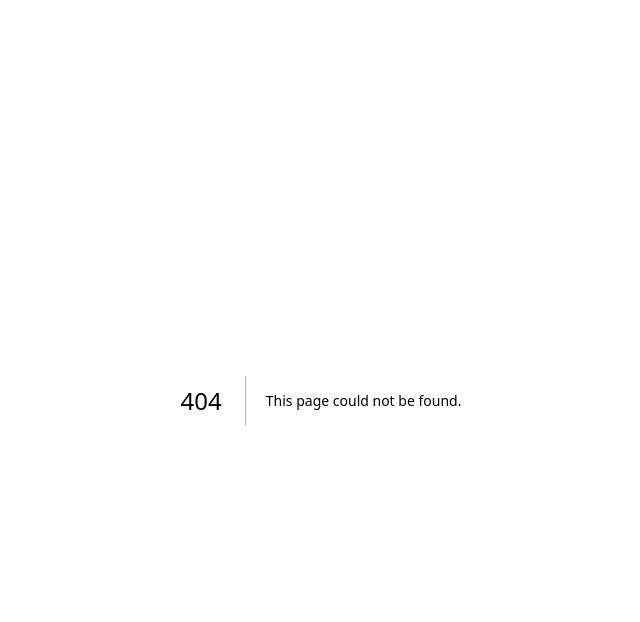
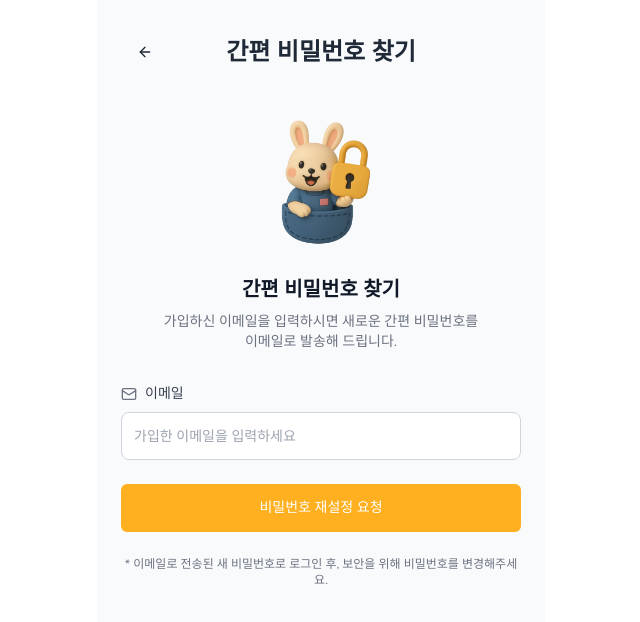
Before and after one commit to Team-Tokkit/Tokkit-Client, a Next.js app: page /merchant/mypage/reset-simple-password in a window 1280 px wide. Before the commit this address had no page. Shown: the top 622 px of the page, without its empty margins (319-959 px from the left). Built offline with nearby package versions, Linux system fonts and the light colour scheme; no server answers.

Commit message:
feat: 간편 비밀번호 초기화 페이지 구현 및 api 연동

```diff
--- /dev/null
+++ b/app/merchant/mypage/reset-simple-password/api/reset-simple-password.ts
@@ -0,0 +1,15 @@
+import { getApiUrl } from "@/lib/getApiUrl"
+import { fetchWithAuth } from "@/lib/fetchWithAuth"
+
+const API_URL = getApiUrl()
+
+// 임시 비밀번호 발송 요청
+export async function sendSimplePasswordResetEmail(email: string): Promise<void> {
+    const res = await fetchWithAuth(`${API_URL}/api/merchants/find-simple-password?email=${encodeURIComponent(email)}`, {
+        method: "POST",
+    })
+
+    if (!res.ok) {
+        throw new Error("임시 비밀번호 발송에 실패했습니다.")
+    }
+}
--- /dev/null
+++ b/app/merchant/mypage/reset-simple-password/components/ResetPinComplete.tsx
@@ -0,0 +1,36 @@
+"use client"
+
+import { CheckCircle } from "lucide-react"
+import { motion } from "framer-motion"
+import { Button } from "@/components/ui/button"
+
+interface Props {
+    email: string
+    onDone: () => void
+}
+
+export default function ResetPinComplete({ email, onDone }: Props) {
+    return (
+        <motion.div
+            initial={{ opacity: 0, y: 10 }}
+            animate={{ opacity: 1, y: 0 }}
+            exit={{ opacity: 0, y: -10 }}
+            transition={{ duration: 0.3 }}
+            className="text-center"
+        >
+            <img src="/images/bunny-complete.png" alt="Security Mascot" className="mx-auto mb-6 w-1/2" />
+
+            <h2 className="text-xl font-bold mb-2 text-[#111827]">이메일 발송 완료</h2>
+            <p className="text-[#666666] mb-4 max-w-xs mx-auto">
+                {email}로 새로운 간편 비밀번호가 발송되었습니다. 이메일을 확인해주세요.
+            </p>
+            <p className="text-sm text-[#666666] mb-8 max-w-xs mx-auto">
+                이메일이 도착하지 않았다면 스팸함을 확인하시거나 잠시 후 다시 시도해주세요.
+            </p>
+
+            <Button className="w-full h-12 bg-[#FFB020] hover:bg-[#FF9500] text-white" onClick={onDone}>
+                마이페이지로 돌아가기
+            </Button>
+        </motion.div>
+    )
+}
--- /dev/null
+++ b/app/merchant/mypage/reset-simple-password/components/ResetPinForm.tsx
@@ -0,0 +1,52 @@
+"use client"
+
+import { FormEvent } from "react"
+import { Mail, Loader2 } from "lucide-react"
+import { Input } from "@/components/ui/input"
+import { Label } from "@/components/ui/label"
+import { Button } from "@/components/ui/button"
+
+interface Props {
+    email: string
+    setEmail: (email: string) => void
+    onSubmit: (e: FormEvent) => void
+    loading: boolean
+}
+
+export default function ResetPinForm({ email, setEmail, onSubmit, loading }: Props) {
+    return (
+        <form onSubmit={onSubmit} className="space-y-6">
+            <div className="space-y-2 text-left">
+                <Label htmlFor="email" className="text-sm font-medium text-gray-700 flex items-center">
+                    <Mail className="h-4 w-4 mr-2 text-gray-500" />
+                    이메일
+                </Label>
+                <Input
+                    id="email"
+                    type="email"
+                    value={email}
+                    onChange={(e) => setEmail(e.target.value)}
+                    placeholder="가입한 이메일을 입력하세요"
+                    required
+                    disabled={loading}
+                    className="h-12 rounded-lg border-gray-300 focus:border-[#FFB020] focus:ring-[#FFB020]"
+                />
+            </div>
+
+            <Button
+                type="submit"
+                className="w-full h-12 bg-[#FFB020] hover:bg-[#FF9500] text-white"
+                disabled={loading}
+            >
+                {loading ? (
+                    <>
+                        <Loader2 className="h-4 w-4 mr-2 animate-spin" />
+                        처리 중...
+                    </>
+                ) : (
+                    "비밀번호 재설정 요청"
+                )}
+            </Button>
+        </form>
+    )
+}
--- /dev/null
+++ b/app/merchant/mypage/reset-simple-password/components/ResetPinHeader.tsx
@@ -0,0 +1,21 @@
+"use client"
+
+import { useRouter } from "next/navigation"
+import { ArrowLeft } from "lucide-react"
+import { Button } from "@/components/ui/button"
+
+export default function ResetPinHeader() {
+    const router = useRouter()
+
+    return (
+        <header className="bg-[#F9FAFB] p-5 pt-8 pb-6">
+            <div className="flex items-center justify-between mb-4 px-2">
+                <Button variant="ghost" size="icon" onClick={() => router.push("/mypage/change-pin")}>
+                    <ArrowLeft className="h-5 w-5" />
+                </Button>
+                <h1 className="text-2xl font-bold">간편 비밀번호 찾기</h1>
+                <div className="w-10" />
+            </div>
+        </header>
+    )
+}
--- /dev/null
+++ b/app/merchant/mypage/reset-simple-password/page.tsx
@@ -0,0 +1,109 @@
+"use client"
+
+import { useState } from "react"
+import { useRouter } from "next/navigation"
+import { motion } from "framer-motion"
+import { toast } from "@/hooks/use-toast"
+import Image from "next/image"
+import { sendSimplePasswordResetEmail } from "./api/reset-simple-password"
+import ResetPinHeader from "./components/ResetPinHeader"
+import ResetPinForm from "./components/ResetPinForm"
+import ResetPinComplete from "@/app/merchant/mypage/reset-simple-password/components/ResetPinComplete";
+
+export default function ResetPinPage() {
+    const router = useRouter()
+    const [email, setEmail] = useState("")
+    const [loading, setLoading] = useState(false)
+    const [isComplete, setIsComplete] = useState(false)
+
+    const handleSubmit = async (e: React.FormEvent) => {
+        e.preventDefault()
+
+        if (!email || !email.includes("@")) {
+            toast({
+                title: "이메일 오류",
+                description: "올바른 이메일 주소를 입력해주세요.",
+                variant: "destructive",
+            })
+            return
+        }
+
+        setLoading(true)
+
+        try {
+            await sendSimplePasswordResetEmail(email)
+
+            setIsComplete(true)
+            toast({
+                title: "비밀번호 재설정 완료",
+                description: "새로운 간편 비밀번호가 이메일로 발송되었습니다.",
+            })
+        } catch (error: any) {
+            toast({
+                title: "전송 실패",
+                description: error?.message || "비밀번호 재설정 중 오류가 발생했습니다.",
+                variant: "destructive",
+            })
+        } finally {
+            setLoading(false)
+        }
+    }
+
+    const handleComplete = () => {
+        router.push("/merchant/mypage")
+    }
+
+    const pageVariants = {
+        initial: { opacity: 0, y: 10 },
+        animate: { opacity: 1, y: 0 },
+        exit: { opacity: 0, y: -10 },
+    }
+
+    return (
+        <div className="min-h-screen bg-[#F9FAFB] flex flex-col max-w-md mx-auto">
+            <ResetPinHeader />
+
+            <div className="flex-1 flex flex-col items-center justify-start p-6 pt-0">
+                <div className="w-full">
+                    {!isComplete ? (
+                        <motion.div
+                            initial="initial"
+                            animate="animate"
+                            exit="exit"
+                            variants={pageVariants}
+                            transition={{ duration: 0.3 }}
+                            className="text-center"
+                        >
+                            <div className="mb-8">
+                                <Image
+                                    src="/images/bunny-lock.png"
+                                    alt="비밀번호 찾기"
+                                    width={140}
+                                    height={140}
+                                    className="mx-auto mb-6"
+                                />
+                                <h2 className="text-xl font-bold text-[#111827] mb-2">간편 비밀번호 찾기</h2>
+                                <p className="text-sm text-gray-500 max-w-xs mx-auto">
+                                    가입하신 이메일을 입력하시면 새로운 간편 비밀번호를 이메일로 발송해 드립니다.
+                                </p>
+                            </div>
+
+                            <ResetPinForm
+                                email={email}
+                                setEmail={setEmail}
+                                onSubmit={handleSubmit}
+                                loading={loading}
+                            />
+
+                            <p className="mt-6 text-xs text-gray-500">
+                                * 이메일로 전송된 새 비밀번호로 로그인 후, 보안을 위해 비밀번호를 변경해주세요.
+                            </p>
+                        </motion.div>
+                    ) : (
+                        <ResetPinComplete email={email} onDone={handleComplete} />
+                    )}
+                </div>
+            </div>
+        </div>
+    )
+}
```
